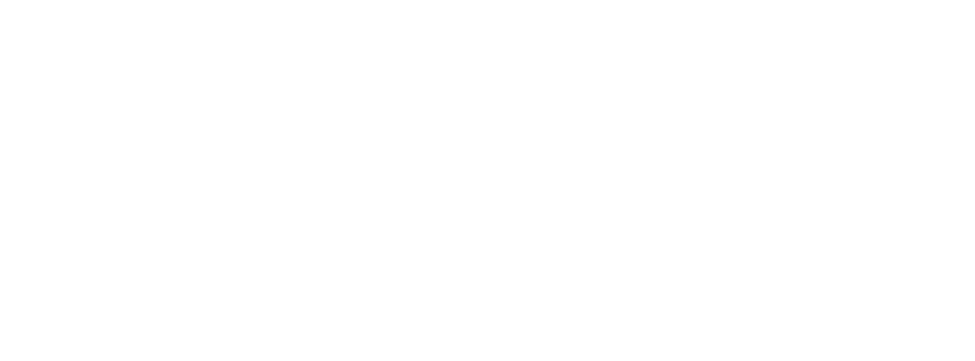
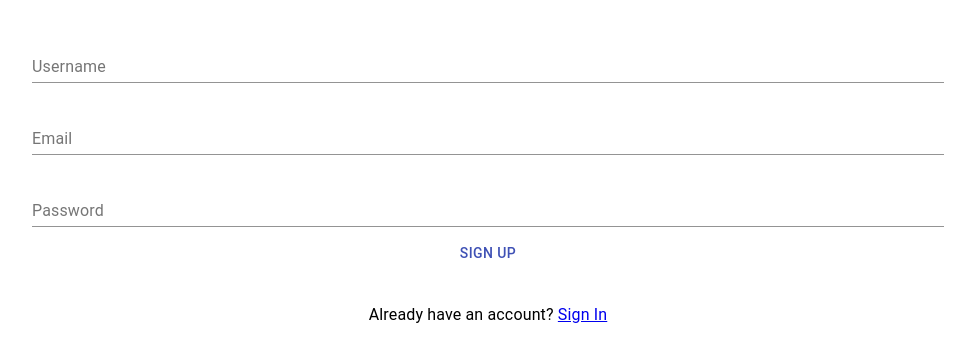
Before and after one commit to armansujoyan/simple-chat-front, a React (Create React App) app: page /signup in a window 1280 px wide. Shown: the part 227-588 px from the top of the page, without its empty margins (152-1127 px from the left). Built offline with nearby package versions, Linux system fonts and the light colour scheme.

Commit message:
Create Sign Up page UI

```diff
--- a/src/components/Root/index.tsx
+++ b/src/components/Root/index.tsx
@@ -1,7 +1,8 @@
-import React from 'react'
-import { Switch, Route } from 'react-router'
-import { Box, makeStyles, createStyles, Theme } from '@material-ui/core'
-import SingInPage from '../../views/SingInPage'
+import React from 'react';
+import { Switch, Route } from 'react-router';
+import { Box, makeStyles, createStyles, Theme } from '@material-ui/core';
+import SingInPage from '../../views/SingInPage';
+import SignUpPage from '../../views/SingupPage';
 
 const useStyles = makeStyles((theme: Theme) =>
   createStyles({
@@ -18,7 +19,7 @@
         <Box className={classes.container} alignItems='center' display='flex'>
             <Switch>
                 <Route path='/' exact component={SingInPage}/>
-                <Route path='/signup'/>
+                <Route path='/signup' component={SignUpPage}/>
             </Switch>
         </Box>
     )
--- /dev/null
+++ b/src/views/SingupPage/index.tsx
@@ -0,0 +1,78 @@
+import React, { useState } from 'react';
+import {
+    Box,
+    Container,
+    TextField,
+    Button,
+    FormGroup,
+    Typography,
+    makeStyles,
+    createStyles,
+    Theme
+} from '@material-ui/core';
+import { Link } from 'react-router-dom';
+
+const useStyles = makeStyles((theme: Theme) =>
+  createStyles({
+    text: {
+      marginTop: '2rem'
+    }
+  }),
+);
+
+const SingInPage: React.FC = () => {
+    const classes = useStyles();
+
+    const [username, setUsername] = useState<string>('');
+    const [email, setEmail] = useState<string>('');
+    const [password, setPassword] = useState<string>('');
+
+    const handleUsernameChange = (event: any) => setUsername(event.target.value);
+    const handlePasswordChange = (event: any) => setPassword(event.target.value);
+    const handleEmailChange = (event: any) => setEmail(event.target.value);
+
+    const handleSubmit = (event: any) => {
+        event.preventDefault();
+    }
+
+    return (
+        <Container maxWidth='md'>
+            <Box component='div' alignItems='cneter'>
+                <form>
+                    <FormGroup>
+                            <TextField
+                                id='username'
+                                margin='normal'
+                                label='Username'
+                                onChange={handleUsernameChange}
+                                value={username}
+                                />
+                            <TextField
+                                id='email'
+                                margin='normal'
+                                label='Email'
+                                onChange={handleEmailChange}
+                                value={email}
+                            />
+                            <TextField
+                                id='password'
+                                margin='normal'
+                                type='password'
+                                label='Password'
+                                onChange={handlePasswordChange}
+                                value={password}
+                            />
+                            <Button onClick={handleSubmit} color='primary'>
+                                Sign Up
+                            </Button>
+                    </FormGroup>
+                </form>
+                <Typography align='center' className={classes.text}>
+                    Already have an account? <Link to='/'>Sign In</Link>
+                </Typography>
+            </Box>
+        </Container>
+    )
+}
+
+export default SingInPage;
```
